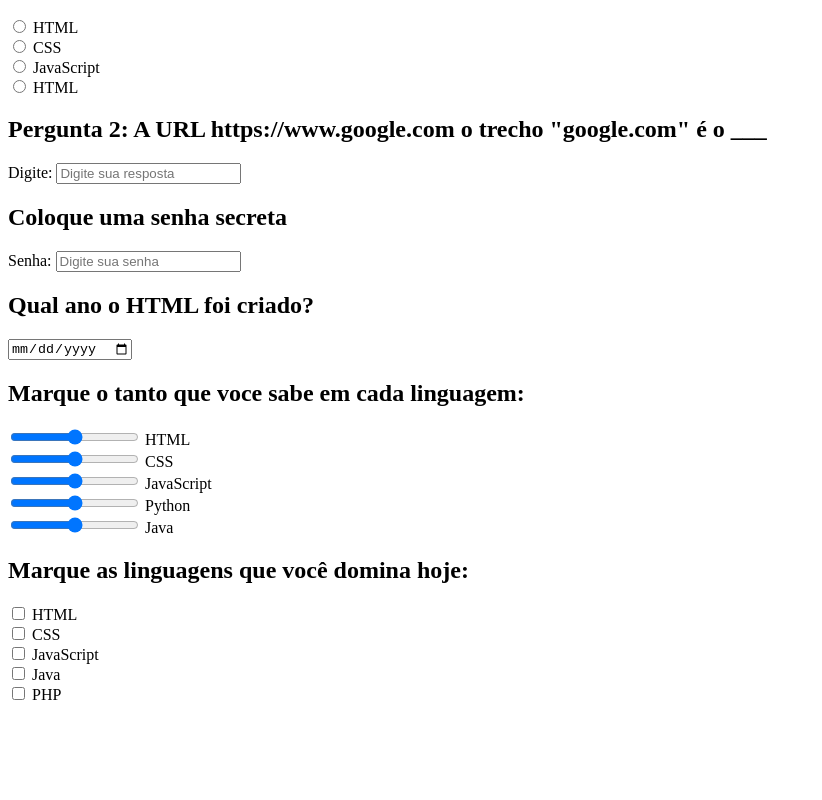
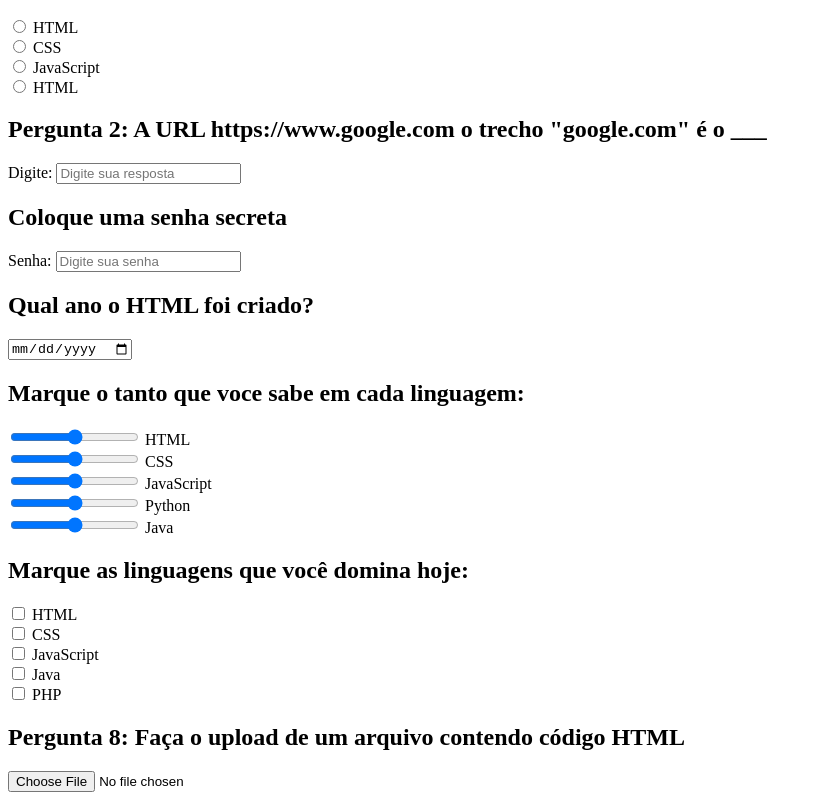
Before and after one commit to BrennoAlenkar/projeto-html-css, a plain HTML site: page index.html in a window 1280 px wide. Shown: the part 421-1221 px from the top of the page, without its empty margins (0-822 px from the left). Before the commit the page ends 1133 px from the top, so only its background shows below. Drawn offline with Linux system fonts and the light colour scheme.

Commit message:
Pergunta 8

```diff
--- a/index.html
+++ b/index.html
@@ -110,6 +110,15 @@
             </form>
         </section>
         <!--Fim pergunta 7-->
+
+        <!--Começo pergunta 8-->
+        <section>
+            <h2>Pergunta 8: Faça o upload de um arquivo contendo código HTML</h2>
+            <form>
+                <input type="file" value="p8a" id="baixar">
+            </form>
+        </section>
+        <!--Fim pergunta 8-->
     </main>
     <footer>
 
```
